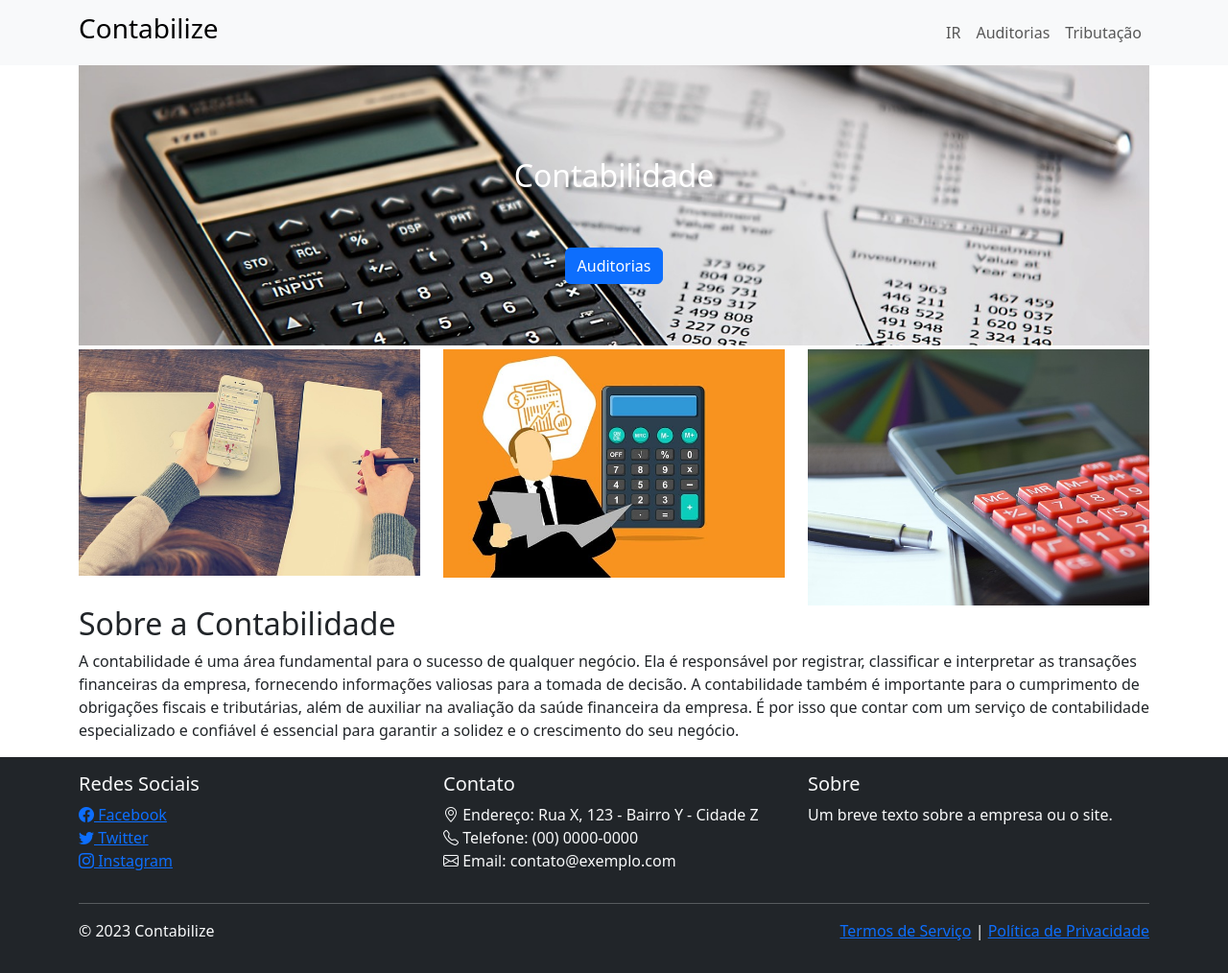
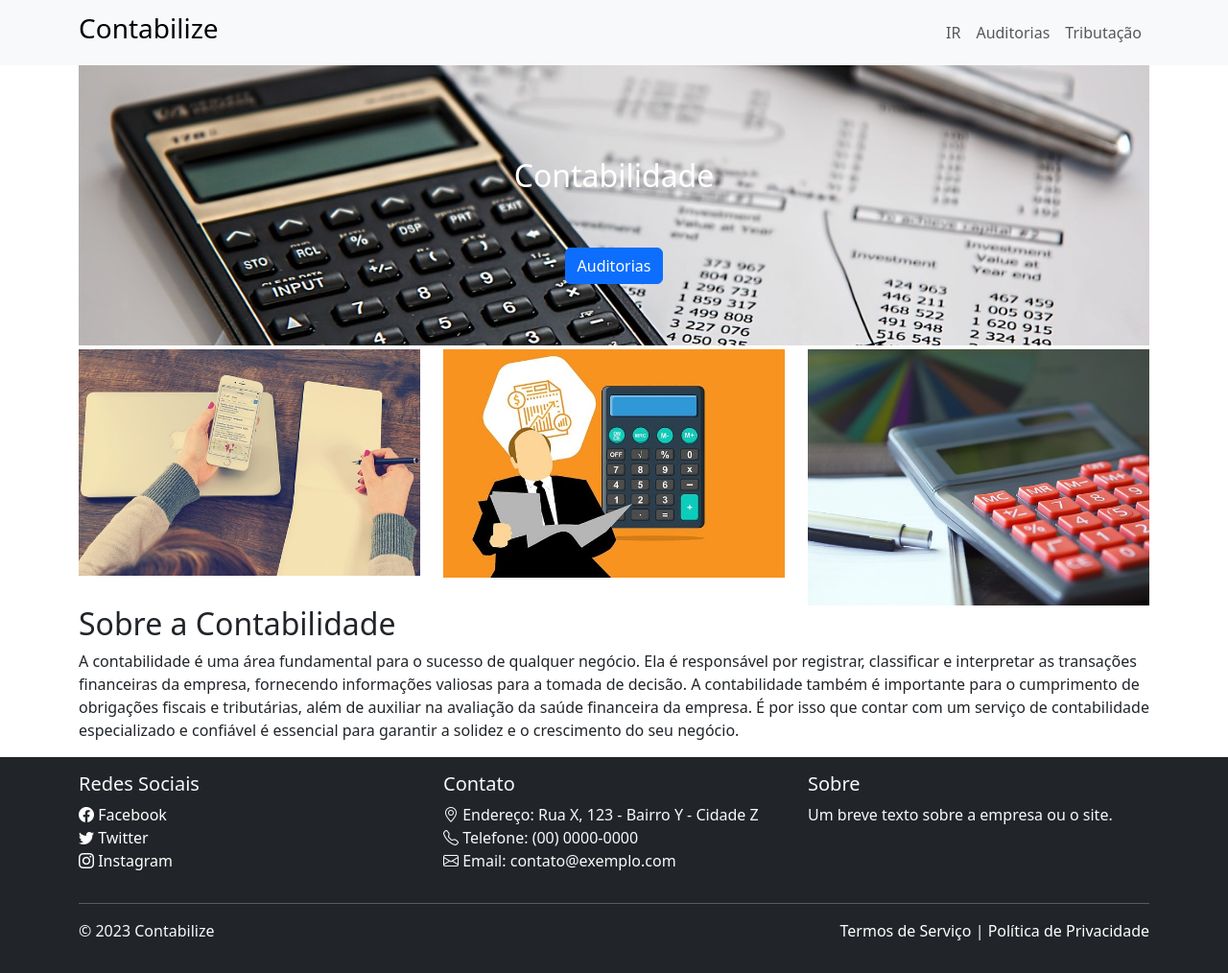
Before and after one commit to NicolasStorti/projeto_contabilize, a plain HTML site: page index.html in a window 1280 px wide. Shown: the whole page at 96% size. Drawn offline with nearby package versions, Linux system fonts and the light colour scheme.

Commit message:
links do footer estilizado

```diff
--- a/css/principal.css
+++ b/css/principal.css
@@ -5,10 +5,32 @@
     display: flex;
     align-items: center;
     justify-content: center;
-  }
+}
 
-  .banner-content {
+.banner-content {
     text-align: center;
     color: white;
     width: 100%;
-  }
+}
+
+.social-links a {
+    color: #fff;
+    text-decoration: none;
+    transition: all 0.3s ease-in-out;
+}
+
+.social-links a:hover {
+    color: #f00;
+    text-decoration: none;
+}
+
+.termos {
+    color: #fff;
+    text-decoration: none;
+    transition: all 0.3s ease-in-out;
+}
+
+.termos:hover {
+    color: #f00;
+    text-decoration: none;
+}
```
